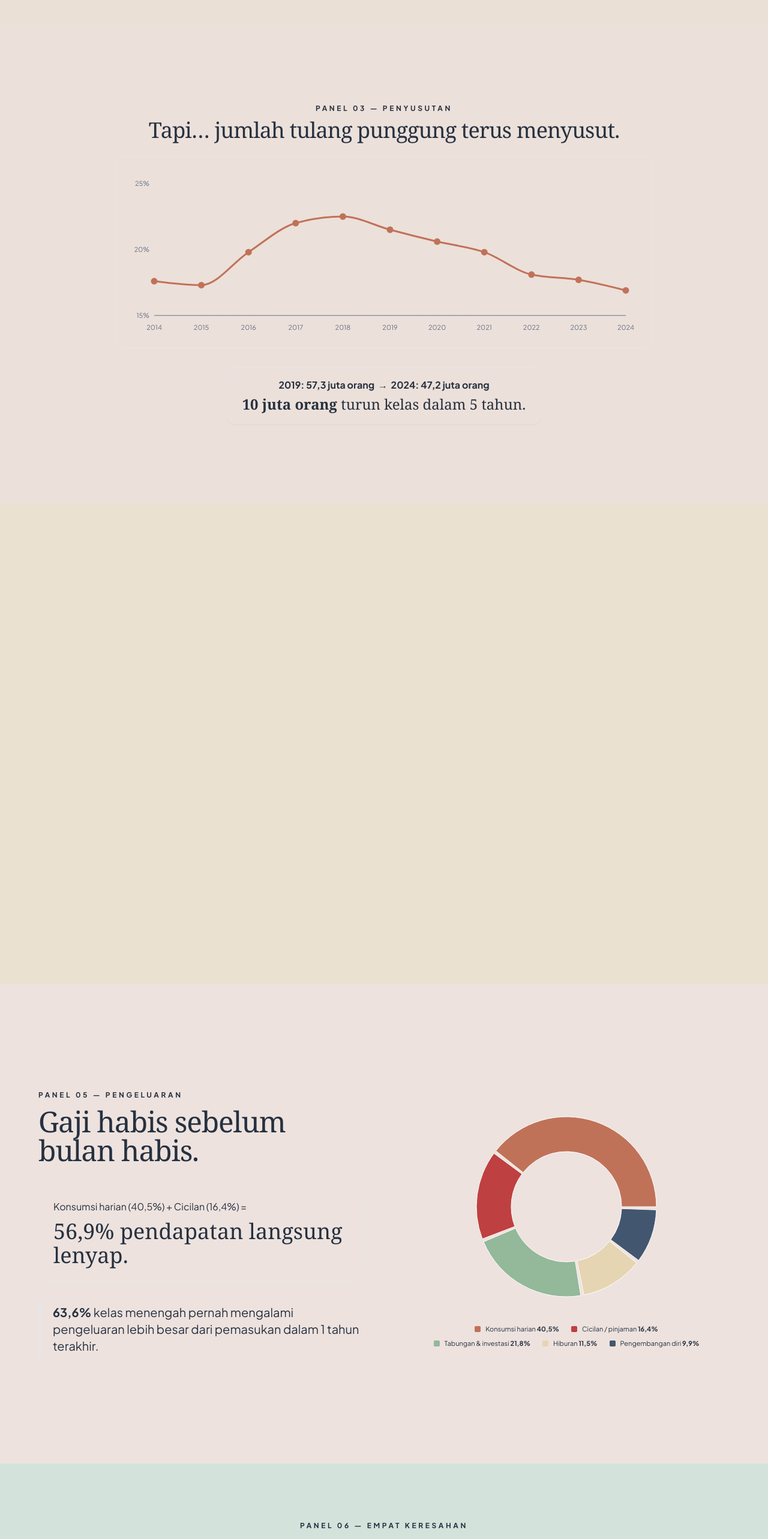
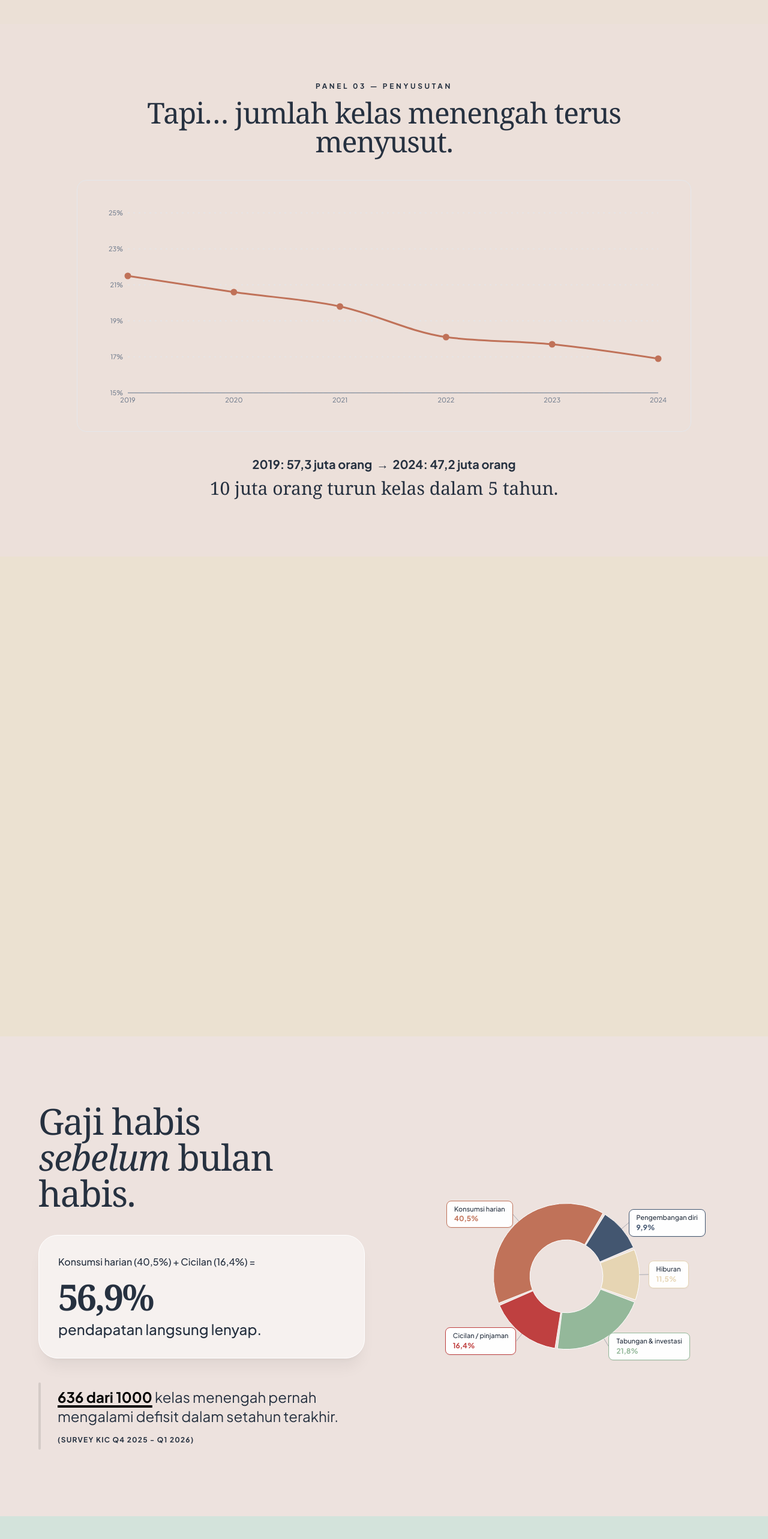
Before and after one commit to Jidannn/KelasMenengah, a React (Vite) app: page / in a window 1280 px wide. Shown: the part 6160-8726 px from the top of the page at 60% size. Built offline with nearby package versions, Linux system fonts and the light colour scheme; a web font is replaced by a local one.

Commit message:
panel 5 dan 6

```diff
--- a/src/pages/Home.tsx
+++ b/src/pages/Home.tsx
@@ -41,11 +41,6 @@ const DATA_KONSUMSI_KELAS = [
 ];
 
 const DATA_TREND = [
-  { year: "2014", value: 17.6 },
-  { year: "2015", value: 17.3 },
-  { year: "2016", value: 19.8 },
-  { year: "2017", value: 22.0 },
-  { year: "2018", value: 22.5 },
   { year: "2019", value: 21.5 },
   { year: "2020", value: 20.6 },
   { year: "2021", value: 19.8 },
@@ -95,21 +90,21 @@ const CARD_META: Record<
     icon: HomeIcon,
     accent: "hsl(150 38% 42%)",
     bg: "hsl(150 38% 42% / 0.20)",
-    headline: "Mimpi punya rumah sendiri yang makin menjauh.",
+    headline: "Mengapa Anda tidak berencana memiliki hunian dalam 5 tahun kedepan?",
   },
   pendidikan: {
     label: "PENDIDIKAN",
     icon: GraduationCap,
     accent: "hsl(35 75% 45%)",
     bg: "hsl(35 75% 45% / 0.22)",
-    headline: "Ingin anak naik kelas, tapi biaya sekolah terus naik.",
+    headline: "Investasi pendidikan sebagai strategi jangka panjang",
   },
   kesehatan: {
     label: "KESEHATAN",
     icon: HeartPulse,
     accent: "hsl(0 60% 50%)",
     bg: "hsl(0 60% 50% / 0.18)",
-    headline: "Bom waktu yang tidak terlihat di buku tabungan.",
+    headline: "'Bom waktu' yang tidak terlihat di buku tabungan.",
   },
 };
 
@@ -127,24 +122,24 @@ type Annotation = {
 
 const CARD_ANNOTATIONS: Record<CardKey, Annotation[]> = {
   keuangan: [
-    { x: 75, y: 22, lineStart: { x: 75, y: 50 }, value: "63,6%", label: "Pernah pengeluaran > pemasukan" },
-    { x: 22, y: 75, lineStart: { x: 50, y: 75 }, value: "56,9%", label: "Konsumsi harian + cicilan langsung lenyap" },
-    { x: 78, y: 78, lineStart: { x: 75, y: 75 }, value: "21,8%", label: "Sisa untuk tabungan & investasi" },
+    { x: 75, y: 22, lineStart: { x: 75, y: 50 }, value: "63,6%", label: "Pernah 'besar pasak daripada tiang'" },
+    { x: 22, y: 75, lineStart: { x: 50, y: 75 }, value: "56,9%", label: "Pendapatan untuk konsumsi harian + cicilan langsung lenyap" },
+    { x: 78, y: 78, lineStart: { x: 75, y: 75 }, value: "21,8%", label: "Sisa pendapatan untuk tabungan & investasi" },
   ],
   hunian: [
-    { x: 22, y: 22, lineStart: { x: 125, y: 50 }, value: "35%", label: "Bilang harga rumah terlalu mahal" },
+    { x: 22, y: 22, lineStart: { x: 125, y: 50 }, value: "35%", label: "Harga rumah terlalu mahal" },
     { x: 22, y: 78, lineStart: { x: 125, y: 75 }, value: "29%", label: "Akses pembiayaan KPR terbatas" },
-    { x: 78, y: 78, lineStart: { x: 150, y: 75 }, value: "28%", label: "Gaji tidak ikuti kenaikan harga" },
+    { x: 78, y: 78, lineStart: { x: 150, y: 75 }, value: "28%", label: "Gaji tidak sebanding dengan kenaikan harga rumah" },
   ],
   pendidikan: [
-    { x: 22, y: 22, lineStart: { x: 50, y: 125 }, value: "99%", label: "Berharap anak sekolah lebih tinggi" },
-    { x: 78, y: 22, lineStart: { x: 75, y: 125 }, value: "Top 3", label: "Prioritas pengeluaran rumah tangga" },
-    { x: 78, y: 78, lineStart: { x: 75, y: 150 }, value: "+22,2%", label: "Preferensi sekolah swasta naik vs 2025" },
+    { x: 22, y: 22, lineStart: { x: 50, y: 125 }, value: "99%", label: "Berharap anak bisa sekolah lebih tinggi" },
+    { x: 78, y: 22, lineStart: { x: 75, y: 125 }, value: "6,04", label: "Rata-rata indeks kepuasan pendidikan 2026" },
+    { x: 78, y: 78, lineStart: { x: 75, y: 150 }, value: "+22,2%", label: "Kepercayaan terhadap sekolah swasta naik vs 2025" },
   ],
   kesehatan: [
-    { x: 22, y: 22, lineStart: { x: 125, y: 125 }, value: "Bom waktu", label: "Beban kesehatan jangka panjang" },
-    { x: 78, y: 22, lineStart: { x: 150, y: 125 }, value: "5,6/10", label: "Skor kepuasan layanan kesehatan, terendah" },
-    { x: 22, y: 78, lineStart: { x: 125, y: 150 }, value: "72%", label: "Khawatir biaya kesehatan di hari tua" },
+    { x: 78, y: 22, lineStart: { x: 150, y: 125 }, value: "5,60", label: "Kepuasan terhadap biaya kesehatan saat ini di Indonesia" },
+    { x: 22, y: 22, lineStart: { x: 125, y: 125 }, value: "-21,4%", label: "Penurunan kepercayaan pada RS Pemerintah" },
+    { x: 22, y: 78, lineStart: { x: 125, y: 150 }, value: "62,3%", label: "Khawatir dengan penurunan kesehatan masa pensiun" },
   ],
 };
 
@@ -731,26 +726,23 @@ function PanelShrinking() {
       className="relative w-full min-h-screen flex items-center justify-center px-6 md:px-16 py-24"
       style={{ background: "hsl(20 32% 89%)" }}
     >
-      {/* 1. Ukuran container diperkecil (max-w-4xl) & jarak antar elemen dirapatkan (space-y-6) */}
-      <div className="max-w-4xl w-full space-y-6">
-        <div className="space-y-2 text-center">
+      <div className="max-w-5xl w-full space-y-10">
+        <div className="space-y-3 text-center">
           <p className="text-xs tracking-[0.3em] uppercase text-muted-foreground font-bold">
             Panel 03 — Penyusutan
           </p>
-          {/* 2. Ukuran font judul diperkecil */}
-          <h2 className="font-serif text-2xl md:text-4xl leading-tight text-foreground">
-            Tapi… jumlah tulang punggung terus menyusut.
+          <h2 className="font-serif text-3xl md:text-5xl leading-tight">
+            Tapi… jumlah kelas menengah terus menyusut.
           </h2>
         </div>
 
-        {/* 3. Tinggi chart dipangkas (h-[320px]) */}
-        <div
-          className={`h-[320px] w-full bg-card/60 p-4 md:p-6 rounded-2xl border border-card-border transition-opacity duration-1000 ${
+        <div
+          className={`h-[420px] w-full bg-card/60 p-6 rounded-2xl border border-card-border transition-opacity duration-1000 ${
             inView ? "opacity-100" : "opacity-0"
           }`}
         >
           <ResponsiveContainer width="100%" height="100%">
-            <LineChart data={DATA_TREND} margin={{ top: 20, right: 20, left: -20, bottom: 0 }}>
+            <LineChart data={DATA_TREND} margin={{ top: 30, right: 30, left: 0, bottom: 10 }}>
               <CartesianGrid
                 strokeDasharray="3 6"
                 stroke="hsl(var(--border))"
@@ -761,11 +753,10 @@ function PanelShrinking() {
                 stroke="hsl(var(--muted-foreground))"
                 fontSize={11}
                 tickLine={false}
-                tickMargin={10}
               />
               <YAxis
                 domain={[15, 25]} // Memaksa grafik mulai dari 0 hingga 25
-                ticks={[15, 20, 25]} // Angka sumbu Y statis dan konsisten kelipatan 5
+                ticks={[15, 17, 19, 21, 23, 25]} // Angka sumbu Y statis dan konsisten kelipatan 5
                 stroke="hsl(var(--muted-foreground))"
                 fontSize={11}
                 tickFormatter={(val) => `${val}%`}
@@ -795,18 +786,14 @@ function PanelShrinking() {
           </ResponsiveContainer>
         </div>
 
-        {/* 4. Highlight Kesimpulan Data */}
-        <div className="flex justify-center pt-2">
-          <div className="bg-destructive/10 border border-destructive/20 px-6 py-4 rounded-xl text-center space-y-1 shadow-sm">
-            <p className="text-sm md:text-base font-bold text-destructive">
+        <div className="text-center space-y-2">
+          <p className="text-lg md:text-xl font-bold text-destructive">
             2019: 57,3 juta orang &nbsp;→&nbsp; 2024: 47,2 juta orang
           </p>
-            <p className="font-serif text-xl md:text-2xl text-foreground">
-              <span className="text-destructive font-semibold">10 juta orang</span> turun kelas dalam 5 tahun.
-            </p>
-          </div>
-        </div>
-
+          <p className="font-serif text-2xl md:text-3xl">
+            10 juta orang turun kelas dalam 5 tahun.
+          </p>
+        </div>
       </div>
     </section>
   );
@@ -853,8 +840,13 @@ function PanelAlarm() {
 
             <div className="relative z-10 flex flex-col items-center">
               <svg width="32" height="32" viewBox="0 0 40 40" fill="none" className="mb-2 opacity-80">
-                <path d="M20 6 v18 m-7-7 l7 7 7-7" stroke="white" strokeWidth="2.2" strokeLinecap="round" strokeLinejoin="round"/>
-                <line x1="8" y1="32" x2="32" y2="32" stroke="white" strokeWidth="2.2" strokeLinecap="round"/>
+                <path d="M12 18 V8 C12 6.5 13 6 14 6 H16 C17 6 18 6.5 18 8 V18" stroke="white" strokeWidth="2.2" strokeLinejoin="round"/>
+                <path d="M14 6 V3 H16 V6" stroke="white" strokeWidth="2.2" strokeLinecap="round" strokeLinejoin="round"/>
+                <path d="M22 18 V10 C22 7.5 23.5 5 26 5 C28.5 5 30 7.5 30 10 V18" stroke="white" strokeWidth="2.2" strokeLinejoin="round"/>
+                <path d="M25 5 L24 2 M27 5 L28 2" stroke="white" strokeWidth="2.2" strokeLinecap="round"/>
+                <path d="M5 18 L7.5 33.5 C7.8 35 9 36 10.5 36 H29.5 C31 36 32.2 35 32.5 33.5 L35 18 Z" stroke="white" strokeWidth="2.2" strokeLinejoin="round"/>
+                <path d="M3 18 H37" stroke="white" strokeWidth="2.2" strokeLinecap="round"/>
+                <path d="M16 27 H24" stroke="white" strokeWidth="2.2" strokeLinecap="round"/>
               </svg>
               <h3 className="font-bold tracking-widest text-xs text-white">
                 KELAS BAWAH
@@ -875,7 +867,7 @@ function PanelAlarm() {
             <div
               className="absolute inset-0 bg-cover bg-center transition-transform duration-700 group-hover:scale-105"
               /* UBAH URL INI DENGAN FOTO KELAS MENENGAH DI FOLDER LOKALMU */
-              style={{ backgroundImage: "url('/images/panel1-wallet')" }}
+              style={{ backgroundImage: "url('/images/panel1-wallet.png')" }}
             />
             {/* Overlay Gelap Kemerahan + Efek Blur biar tanda tanya menonjol */}
             <div className="absolute inset-0 bg-orange-950/60 backdrop-blur-[2px]" />
@@ -900,16 +892,20 @@ function PanelAlarm() {
             <div
               className="absolute inset-0 bg-cover bg-center transition-transform duration-700 group-hover:scale-105"
               /* UBAH URL INI DENGAN FOTO ASET/MEWAH DI FOLDER LOKALMU */
-              style={{ backgroundImage: "url('/images/syahroni.webp')" }}
+              style={{ backgroundImage: "url('/images/purbaya.webp')" }}
             />
             {/* Overlay Gelap Keabu-abuan */}
             <div className="absolute inset-0 bg-slate-950/65" />
 
             <div className="relative z-10 flex flex-col items-center">
               <svg width="32" height="32" viewBox="0 0 40 40" fill="none" className="mb-2 opacity-80">
-                <rect x="6" y="22" width="28" height="10" rx="1.5" stroke="white" strokeWidth="2" fill="none"/>
-                <rect x="11" y="13" width="18" height="9" rx="1.5" stroke="white" strokeWidth="2" fill="none"/>
-                <rect x="15" y="5" width="10" height="8" rx="1.5" stroke="white" strokeWidth="2" fill="none"/>
+                {/* Garis Tanah */}
+                <path d="M4 34H36" stroke="white" strokeWidth="2" strokeLinecap="round"/>
+                <path d="M18 34V10C18 8.895 18.895 8 20 8H30C31.105 8 32 8.895 32 10V34" stroke="white" strokeWidth="2" strokeLinecap="round" strokeLinejoin="round"/>
+                <path d="M22 14H28 M22 20H28 M22 26H28" stroke="white" strokeWidth="2" strokeLinecap="round"/>
+                <path d="M6 22L12 17L18 22" stroke="white" strokeWidth="2" strokeLinecap="round" strokeLinejoin="round"/>
+                <path d="M8 21V34 M16 21V34" stroke="white" strokeWidth="2" strokeLinecap="round" strokeLinejoin="round"/>
+                <path d="M10 34V28C10 27.448 10.448 27 11 27H13C13.552 27 14 27.448 14 28V34" stroke="white" strokeWidth="2" strokeLinecap="round" strokeLinejoin="round"/>
               </svg>
               <h3 className="font-bold tracking-widest text-xs text-white">
                 KELAS ATAS
@@ -940,7 +936,15 @@ function PanelAlarm() {
 // ============ PANEL 5: PENGELUARAN ============
 
 function PanelExpenses() {
-  const { ref, inView } = useInView<HTMLDivElement>(0.3);
+  const { ref, inView } = useInView<HTMLDivElement>(0.2);
+  const [hasViewed, setHasViewed] = useState(false);
+
+  useEffect(() => {
+    if (inView && !hasViewed) {
+      const timer = setTimeout(() => setHasViewed(true), 150);
+      return () => clearTimeout(timer);
+    }
+  }, [inView, hasViewed]);
 
   return (
     <section
@@ -950,71 +954,130 @@ function PanelExpenses() {
       style={{ background: "hsl(15 30% 90%)" }}
     >
       <div className="max-w-6xl w-full grid md:grid-cols-2 gap-16 items-center">
-        <div className="space-y-8">
+
+        {/* ================= SISI KIRI: TEKS ================= */}
+        <div className="space-y-10">
+
+          {/* Headline: Dibuat lebih dramatis */}
           <div className="space-y-3">
-            <p className="text-xs tracking-[0.3em] uppercase text-muted-foreground font-bold">
-              Panel 05 — Pengeluaran
-            </p>
-            <h2 className="font-serif text-3xl md:text-5xl leading-tight">
-              Gaji habis sebelum bulan habis.
+            <h2 className="font-serif text-4xl md:text-6xl leading-[1.1] tracking-tight">
+              Gaji habis <br />
+              <span className="text-muted-foreground italic font-light">sebelum</span> bulan habis.
             </h2>
           </div>
 
-          <div className="bg-destructive/10 border border-destructive/30 p-6 rounded-2xl">
-            <p className="text-base leading-relaxed">
+          {/* Card Utama: Beban Pendapatan */}
+          <div className="bg-white/50 backdrop-blur-sm border border-white p-8 rounded-[2rem] shadow-xl shadow-black/5 relative overflow-hidden">
+            <div className="absolute top-0 left-0 w-2 h-full bg-destructive" />
+            <p className="text-sm md:text-base text-muted-foreground font-medium mb-4">
               Konsumsi harian (40,5%) + Cicilan (16,4%) =
-              <span className="block font-serif text-3xl md:text-4xl text-destructive mt-2">
-                56,9% pendapatan langsung lenyap.
-              </span>
-            </p>
-          </div>
-
-          <p className="text-lg md:text-xl border-l-4 border-primary pl-5 py-1">
-            <span className="font-bold">63,6%</span> kelas menengah pernah
-            mengalami pengeluaran lebih besar dari pemasukan dalam 1 tahun
-            terakhir.
-          </p>
-        </div>
-
+            </p>
+            <h3 className="font-serif text-5xl md:text-6xl text-destructive font-bold tracking-tighter leading-none">
+              56,9%
+            </h3>
+            <p className="text-xl md:text-2xl font-medium mt-2 text-foreground/80">
+              pendapatan langsung lenyap.
+            </p>
+          </div>
+
+          {/* Highlight Section: 636 dari 1000 */}
+          <div className="relative pl-8 py-2">
+            <div className="absolute left-0 top-0 bottom-0 w-1 bg-black/10 rounded-full" />
+            <p className="text-xl md:text-2xl leading-snug text-foreground/80">
+              <span className="text-black font-extrabold underline decoration-destructive/30 decoration-4 underline-offset-4">
+                636 dari 1000
+              </span> kelas menengah pernah mengalami defisit dalam setahun terakhir.
+            </p>
+            <p className="text-xs text-muted-foreground mt-4 font-bold tracking-widest uppercase">
+              (Survey KIC Q4 2025 - Q1 2026)
+            </p>
+          </div>
+        </div>
+
+        {/* ================= SISI KANAN: PIE CHART (TIDAK DIUBAH) ================= */}
         <div className="w-full flex flex-col items-center">
-          <div className="relative h-[360px] w-full max-w-sm">
+          <div className="relative h-[400px] md:h-[450px] w-full max-w-2xl">
             <ResponsiveContainer width="100%" height="100%">
-              <PieChart>
+              <PieChart margin={{ top: 20, right: 120, bottom: 20, left: 120 }}>
                 <Pie
-                  data={DATA_PENGELUARAN}
+                  data={hasViewed ? DATA_PENGELUARAN : []}
                   cx="50%"
                   cy="50%"
-                  innerRadius={92}
-                  outerRadius={150}
+                  innerRadius="40%"
+                  outerRadius="80%"
                   paddingAngle={2}
                   dataKey="value"
-                  isAnimationActive={inView}
-                  animationDuration={1400}
-                >
-                  {DATA_PENGELUARAN.map((entry, i) => (
+                  startAngle={-300}
+                  endAngle={60}
+                  isAnimationActive={true}
+                  animationDuration={2000}
+                  animationBegin={0}
+                  labelLine={{
+                    stroke: "hsl(var(--muted-foreground))",
+                    strokeWidth: 1,
+                    opacity: 0.5,
+                  }}
+                  label={({
+                    cx,
+                    cy,
+                    midAngle,
+                    outerRadius,
+                    value,
+                    name,
+                    index,
+                  }) => {
+                    const RADIAN = Math.PI / 180;
+                    const radius = outerRadius + 15;
+                    const x = cx + radius * Math.cos(-midAngle * RADIAN);
+                    const y = cy + radius * Math.sin(-midAngle * RADIAN);
+
+                    const isLeft = x < cx;
+                    const boxWidth = 200;
+                    const boxHeight = 60;
+                    const foX = isLeft ? x - boxWidth : x;
+                    const foY = y - boxHeight / 2;
+
+                    return (
+                      <foreignObject
+                        x={foX}
+                        y={foY}
+                        width={boxWidth}
+                        height={boxHeight}
+                        className="overflow-visible"
+                      >
+                        <div
+                          className={`w-full h-full flex flex-col justify-center transition-all duration-700 ${
+                            isLeft ? "items-end" : "items-start"
+                          } ${
+                            hasViewed ? "opacity-100 translate-y-0" : "opacity-0 translate-y-4"
+                          }`}
+                          style={{ transitionDelay: `${index * 150 + 1000}ms` }}
+                        >
+                          <div
+                            className="w-max flex flex-col px-3 py-1.5 rounded-lg shadow-sm border bg-white/95 backdrop-blur-sm"
+                            style={{ borderColor: DATA_PENGELUARAN[index].color }}
+                          >
+                            <span className="text-[10px] md:text-[11px] leading-tight text-muted-foreground font-medium">
+                              {name}
+                            </span>
+                            <span
+                              className="text-[11px] md:text-xs font-bold leading-tight mt-0.5"
+                              style={{ color: DATA_PENGELUARAN[index].color }}
+                            >
+                              {value.toString().replace(".", ",")}%
+                            </span>
+                          </div>
+                        </div>
+                      </foreignObject>
+                    );
+                  }}
+                >
+                  {(hasViewed ? DATA_PENGELUARAN : []).map((entry, i) => (
                     <Cell key={i} fill={entry.color} />
                   ))}
                 </Pie>
-                <Tooltip formatter={(v) => `${v}%`} />
               </PieChart>
             </ResponsiveContainer>
-          </div>
-          {/* Legend — flex-wrap centered so 5 items align cleanly under the donut */}
-          <div className="mt-4 flex flex-wrap justify-center gap-x-5 gap-y-2 text-[11px] max-w-md">
-            {DATA_PENGELUARAN.map((d, i) => (
-              <div key={i} className="flex items-center gap-2">
-                <span
-                  className="w-2.5 h-2.5 rounded-sm shrink-0"
-                  style={{ background: d.color }}
-                />
-                <span className="text-muted-foreground">
-                  {d.name}{" "}
-                  <span className="text-foreground font-bold">
-                    {d.value.toString().replace(".", ",")}%
-                  </span>
-                </span>
-              </div>
-            ))}
           </div>
         </div>
       </div>
@@ -1063,25 +1126,35 @@ function PanelFourCards({
     <section
       ref={sectionRef}
       data-panel
-      className="relative w-full min-h-screen flex items-center justify-center px-6 md:px-16 py-24 overflow-hidden"
+      className="relative w-full min-h-screen flex items-center justify-center px-6 md:px-16 py-12 overflow-hidden"
       style={{ background: "hsl(150 22% 86%)" }}
     >
-      <div className="max-w-3xl w-full space-y-10">
-        <div className="text-center space-y-3">
-          <p className="text-xs tracking-[0.3em] uppercase text-muted-foreground font-bold">
-            Panel 06 — Empat Keresahan
-          </p>
-          <h2 className="font-serif text-3xl md:text-5xl leading-tight max-w-2xl mx-auto">
-            Mereka tidak takut satu hal. Mereka takut semua hal sekaligus.
+      {/* Container diubah menjadi grid 5 kolom */}
+      <div className="max-w-6xl w-full grid grid-cols-1 md:grid-cols-5 gap-8 md:gap-12 items-center">
+
+        {/* ================= SISI KIRI: TEKS (Mengambil 2 Kolom) ================= */}
+        <div className="md:col-span-2 space-y-8 text-left">
+          <div className="space-y-4">
+            <h2 className="font-serif text-3xl md:text-5xl leading-tight text-foreground">
+              Empat keresahan utama yang terus menghantui kelas menengah.
             </h2>
-          <p className="text-sm text-muted-foreground italic flex items-center justify-center gap-2">
+
+            <p className="text-sm text-muted-foreground italic flex items-center gap-2 mt-4">
               <MousePointer2 className="w-3.5 h-3.5" />
               Arahkan kursor ke setiap kartu untuk membuka data
             </p>
           </div>
 
-        {/* Card grid container — slightly smaller than before */}
-        <div className="relative max-w-md md:max-w-lg mx-auto aspect-square">
+          <div className="flex items-start gap-3 text-sm text-muted-foreground pt-2">
+            <ChevronDown className="w-5 h-5 text-primary animate-bounce shrink-0 mt-0.5" />
+            <span className="text-primary font-bold">
+              Hover setiap kartu atau lanjut scroll untuk melihat konten selanjutnya
+            </span>
+          </div>
+        </div>
+
+        {/* ================= SISI KANAN: KARTU (Mengambil 3 Kolom) ================= */}
+        <div className="md:col-span-3 relative w-full max-w-lg mx-auto aspect-square">
           {/* SVG annotation lines */}
           <svg
             className="absolute inset-0 w-full h-full pointer-events-none z-30"
@@ -1168,18 +1241,11 @@ function PanelFourCards({
                         <Icon className="w-7 h-7" />
                       </div>
                       <h3
-                        className="font-bold tracking-widest text-xs md:text-sm"
+                        className="font-bold tracking-widest text-xs md:text-sm text-center"
                         style={{ color: meta.accent }}
                       >
                         {meta.label}
                       </h3>
-                      {/* {visited.has(key) ? (
-                        <span
-                          className="absolute top-2 right-2 text-[10px] uppercase tracking-widest font-bold"
-                          style={{ color: meta.accent }}
-                        >
-                        </span>
-                      ) : null} */}
                     </div>
                     {/* BACK */}
                     <div
@@ -1204,7 +1270,7 @@ function PanelFourCards({
             })}
           </div>
 
-          {/* Text annotations overlay (positioned in % over the grid) — larger to cover blurred cards */}
+          {/* Text annotations overlay */}
           {CARD_ORDER.map((key) =>
             CARD_ANNOTATIONS[key].map((a, i) => {
               const isActive = active === key;
@@ -1244,14 +1310,6 @@ function PanelFourCards({
               );
             })
           )}
-        </div>
-
-        {/* Hint indicator — no lock, scroll bebas */}
-        <div className="flex items-center justify-center gap-3 text-sm text-muted-foreground pt-4">
-          <ChevronDown className="w-4 h-4 text-primary animate-bounce" />
-          <span className="text-primary font-bold">
-            Hover setiap kartu atau lanjut scroll untuk melihat konten selanjutnya
-          </span>
         </div>
       </div>
     </section>
```
Also changed, not shown: public/images/bahlil.webp, public/images/purbaya.webp (added). Lines whose indentation alone changed are shown as unchanged.
